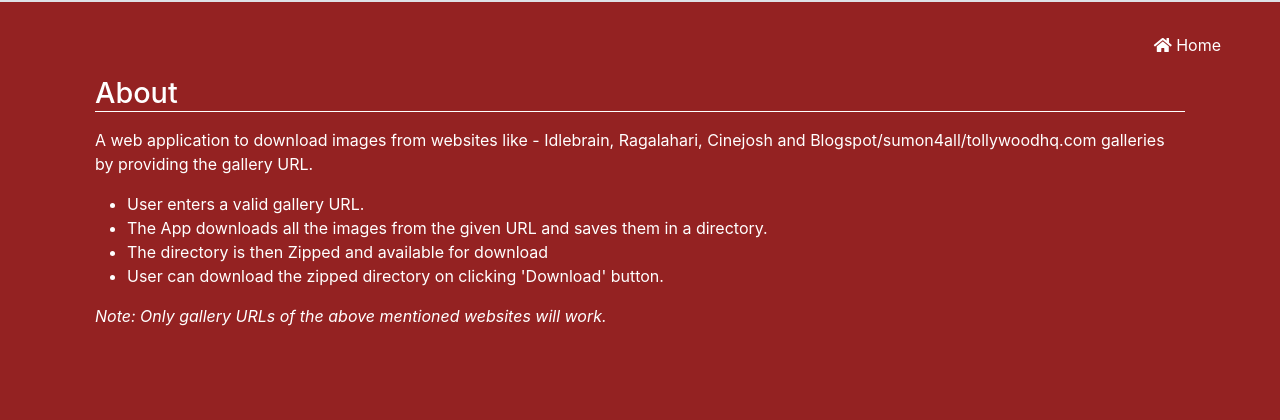
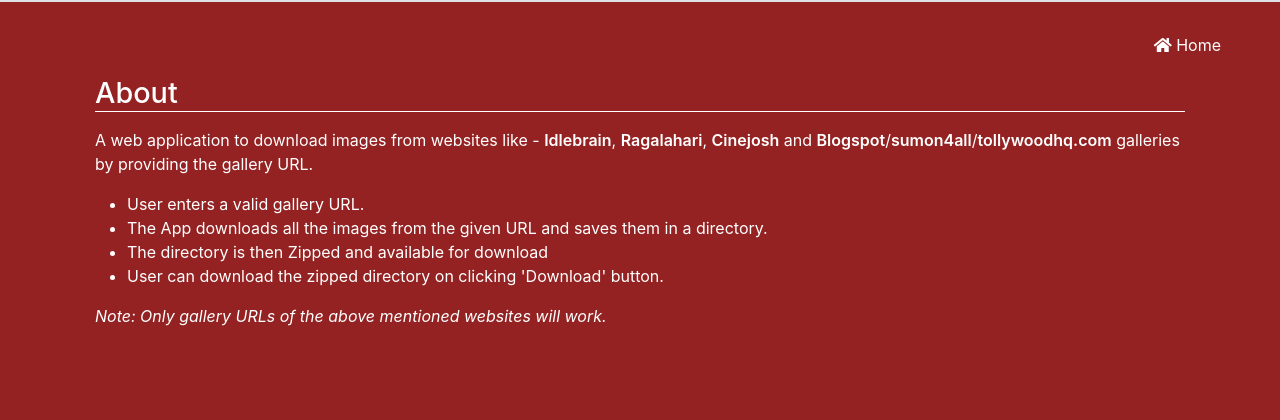
Before and after one commit to Ram-95/Image_downloader_flask, a Flask app: page /about in a window 1280 px wide. Shown: the top 420 px of the page. Run offline with Flask 2, Linux system fonts and the light colour scheme; some libraries are stand-ins or nearby versions.

Commit message:
UI Changes

```diff
--- a/static/styles.css
+++ b/static/styles.css
@@ -213,6 +213,11 @@ iframe {
     border: none;
 }
 
+.about-section span {
+    color: white;
+    font-weight: 600;
+}
+
 /* End of CSS of homepage.html*/
 
 /* Media Queries */
--- a/templates/about.html
+++ b/templates/about.html
@@ -14,8 +14,11 @@ About
 <div class="container about">
     <article class="about-section">
         <h2 class="sub_title">About</h2>
-        <p>A web application to download images from websites like - Idlebrain, Ragalahari, Cinejosh and
-            Blogspot/sumon4all/tollywoodhq.com galleries by providing the gallery URL.</p>
+        <p>A web application to download images from websites like -
+            <span>Idlebrain</span>,
+            <span>Ragalahari</span>,
+            <span>Cinejosh</span> and
+            <span>Blogspot</span>/<span>sumon4all</span>/<span>tollywoodhq.com</span> galleries by providing the gallery URL.</p>
         <ul>
             <li>User enters a valid gallery URL.</li>
             <li>The App downloads all the images from the given URL and saves them in a directory.</li>
```
